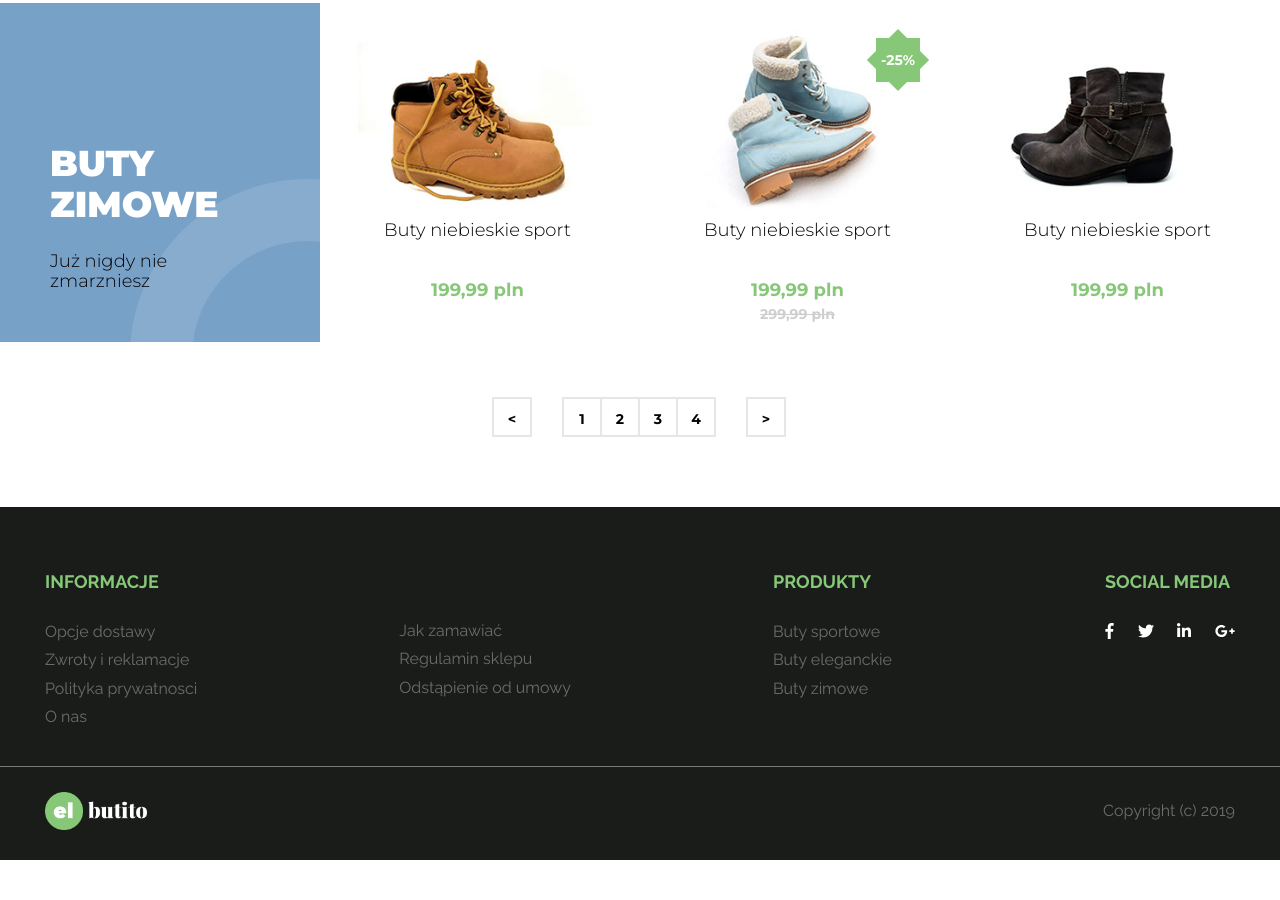
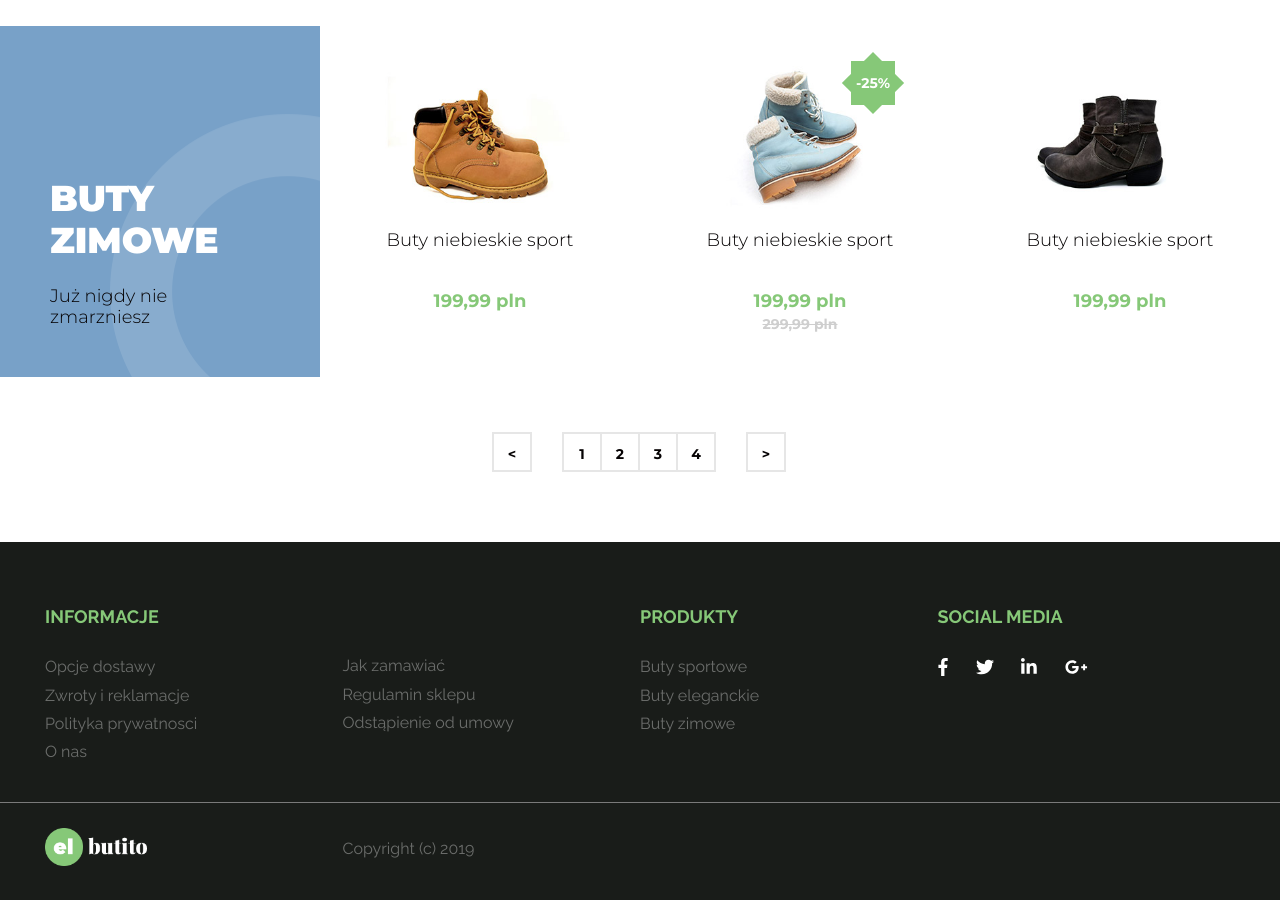
Before and after one commit to krzysztofwolkowycki/Store-website, a plain HTML site: page index.html in a window 1280 px wide. Shown: the part 1664-2564 px from the top of the page. Before the commit the page ends 2524 px from the top, so only its background shows below. Drawn offline with nearby package versions, Linux system fonts and the light colour scheme; a script that the page names is missing.

Commit message:
All end - first page

```diff
--- a/css/main.css
+++ b/css/main.css
@@ -325,6 +325,10 @@ a {
     margin-right: 20px;
 }
 
+.product .product-thumbnail {
+    vertical-align: top;
+}
+
 .product .product-name,
 .product .product-price {
     font-size: 1.8rem;
@@ -431,18 +435,23 @@ a {
     border: 0;
 }
 
-.page-footer .footer-content-wrapper {
+.page-footer .footer-grid {
     display: flex;
     justify-content: space-between;
     padding-left: 45px;
     padding-right: 45px;
 }
 
-.page-footer .top-wrapper {
+.page-footer .footer-grid-cell {
+    width: 50%;
+    flex-shrink: 0;
+}
+
+.page-footer .top-grid {
     flex-wrap: wrap;
 }
 
-.page-footer .bottom-wrapper {
+.page-footer .bottom-grid {
     padding-bottom: 30px;
     align-items: center;
 }
@@ -456,11 +465,11 @@ a {
     min-width: 130px;
 }
 
-.page-footer .links-section:first-child{
+.page-footer .links-section:first-child {
     margin-left: 0;
 }
 
-.page-footer .links-section:last-child{
+.page-footer .links-section:last-child {
     margin-right: 0;
 }
 
@@ -497,9 +506,10 @@ a {
 .page-footer .links-section .social-links {
     display: flex;
     justify-content: space-between;
+    max-width: 150px;
 }
 
-.page-footer .links-section .social-links a {
+.page-footer .links-section .links.social-links a {
     color: #fff;
     font-size: 1.8rem;
 }
@@ -510,6 +520,12 @@ a {
 }
 
 
+/* 620px */
+@media screen and (min-width: 38.750em) {
+    .page-footer .footer-grid-cell {
+        width: 33.333%;
+    }
+}
 
 /* 720px */
 @media screen and (min-width: 45.000em) {
@@ -603,9 +619,12 @@ a {
     .page-header .main-nav .main-menu .has-submenu {
         padding-right: 40px;
     }
-    .page-footer .links-section .links a{
+
+    /* Footer */
+    .page-footer .links-section .links a {
         font-size: 1.6rem;
     }
+
     .page-footer .links-section .links li {
         margin-bottom: 10px;
     }
@@ -633,6 +652,10 @@ a {
         padding-bottom: 50px;
     }
 
+    .product-section .section-header {
+        background-position: right bottom;
+    }
+
     .product-section .section-header .heading {
         /*font-size: 4.8rem;*/
         margin-bottom: 25px;
@@ -647,6 +670,7 @@ a {
     .product .product-thumbnail {
         max-width: none;
         margin-right: 0;
+        margin-bottom: 15px;
     }
 
     .product .product-name {
@@ -656,6 +680,17 @@ a {
     .product .discount {
         left: auto;
         right: 0;
+        top: 0;
+    }
+}
+
+/* 960px */
+@media screen and (min-width: 60.000em) {
+    .page-footer .footer-grid-cell {
+        width: 25%;
+    }
+    .page-footer .bottom-grid{
+        justify-content: flex-start;
     }
 }
 
@@ -676,6 +711,7 @@ a {
     .product {
         margin: 0 25px;
         height: 100%;
+        padding: 35px 40px 45px;
         transition: box-shadow .3s ease-out, transform .3s ease-out;
         background-color: #fff;
     }
--- a/index.html
+++ b/index.html
@@ -302,7 +302,8 @@
         </main>
 
         <footer class="page-footer">
-            <div class="footer-content-wrapper top-wrapper">
+            <div class="footer-grid top-grid center-wrapper">
+                <div class="footer-grid-cell">
                     <section class="links-section">
                         <h5 class="section-heading">Informacje</h5>
 
@@ -313,7 +314,9 @@
                             <li><a href="#">O nas</a></li>
                         </ul>
                     </section>
+                </div>
 
+                <div class="footer-grid-cell">
                     <!-- section.links-section*3>h5.section-heading+ul.links>li*3>a[href=#] -->
                     <section class="links-section no-heading">
                         <ul class="links">
@@ -322,7 +325,9 @@
                             <li><a href="#">Odstąpienie od umowy</a></li>
                         </ul>
                     </section>
+                </div>
 
+                <div class="footer-grid-cell">
                     <section class="links-section">
                         <h5 class="section-heading">Produkty</h5>
                         <ul class="links">
@@ -331,7 +336,9 @@
                             <li><a href="#">Buty zimowe</a></li>
                         </ul>
                     </section>
+                </div>
 
+                <div class="footer-grid-cell">
                     <section class="links-section">
                         <h5 class="section-heading">Social media</h5>
                         <ul class="links social-links">
@@ -342,12 +349,17 @@
                         </ul>
                     </section>
                 </div>
+            </div>
 
             <hr class="divider">
 
-            <div class="footer-content-wrapper bottom-wrapper">
+            <div class="footer-grid bottom-grid center-wrapper">
+                <div class="footer-grid-cell">
                     <a href="#" class="logo">elbutito</a>
+                </div>
+                <div class="footer-grid-cell">
                     <p class="copyright">Copyright (c) 2019</p>
+                </div>
             </div>
         </footer>
 
```
Lines whose indentation alone changed are shown as unchanged.
